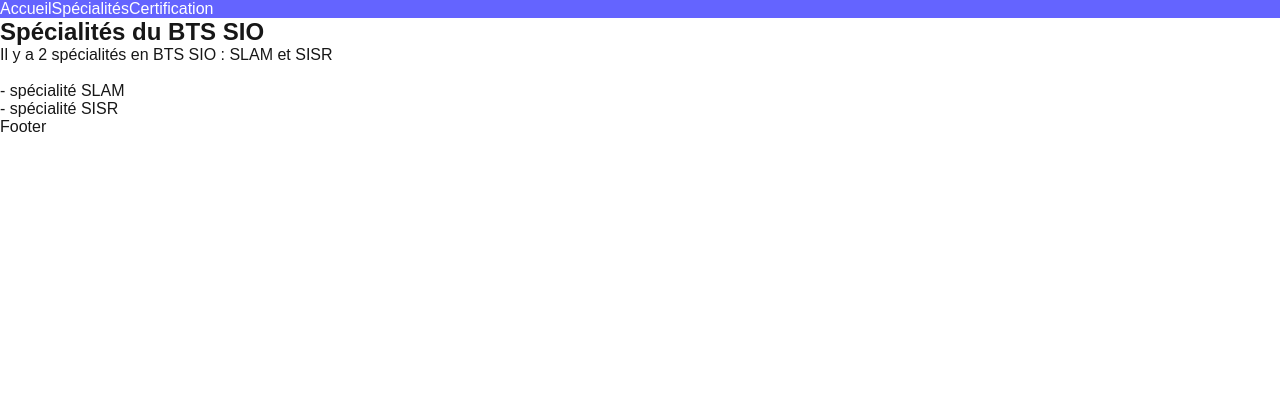
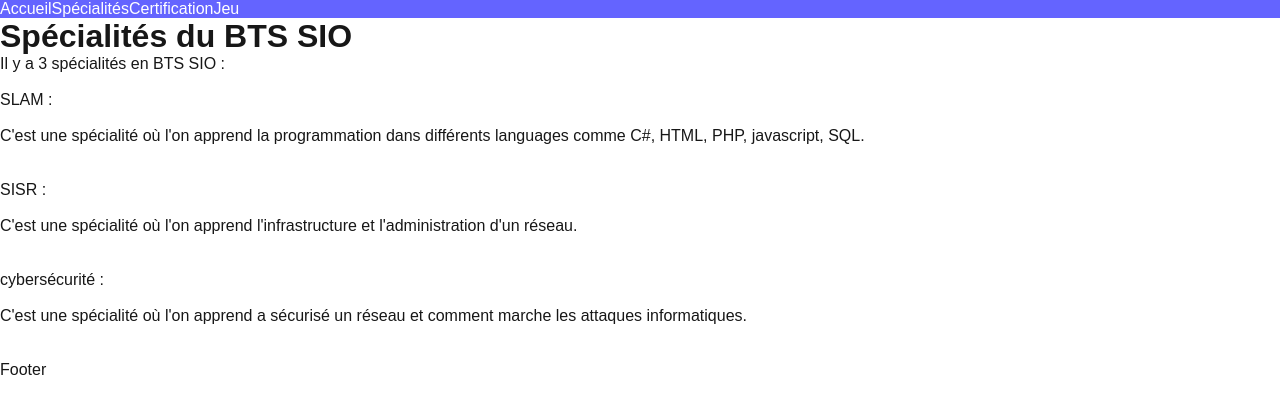
Before and after one commit to KLenesley/ApplicationBTS-SIO, a Next.js app: page /specialites in a window 1280 px wide. Shown: the top 414 px of the page. Built offline with nearby package versions, Linux system fonts and the light colour scheme.

Commit message:
ajout contenu

```diff
--- a/src/app/certifications/page.tsx
+++ b/src/app/certifications/page.tsx
@@ -3,7 +3,8 @@ export default function Certifications() {
 
     return (
         <div>
-            <h1>Certifications</h1>
+            <h1>Certifications</h1><br/>
+            <p>Les certifications sont des certificats pour améliorer et montrer nos compétences.</p><br/>
         </div>
     )
 
--- a/src/app/specialites/layout.tsx
+++ /dev/null
@@ -1,10 +0,0 @@
-export default function BlogLayout({
-    children,
-  }: {
-    children: React.ReactNode
-  }) {
-    return <section>{children}
-    <a href="http://localhost:3000/specialites/slam">- spécialité SLAM</a><br/>
-    <a href="http://localhost:3000/specialites/sisr">- spécialité SISR</a>
-    </section>
-  }
--- a/src/app/specialites/page.tsx
+++ b/src/app/specialites/page.tsx
@@ -5,8 +5,19 @@ export default function Specialite() {
     return (
         <div>
             <h1 className="text-blue-800">Spécialités du BTS SIO</h1>
-            Il y a 2 spécialités en BTS SIO : SLAM et SISR
-            <br></br><br></br>
+            Il y a 3 spécialités en BTS SIO : <br/><br/>
+
+            SLAM : <br/><br/>
+            <p>C'est une spécialité où l'on apprend la programmation dans différents languages comme
+                C#, HTML, PHP, javascript, SQL.</p><br/><br/>
+
+            SISR : <br/><br/>
+            <p>C'est une spécialité où l'on apprend l'infrastructure et l'administration d'un réseau.</p>
+            <br/><br/>
+
+            cybersécurité : <br/><br/>
+            <p>C'est une spécialité où l'on apprend a sécurisé un réseau et comment marche
+                les attaques informatiques.</p><br/><br/>
         </div>
     );
 
--- a/src/components/Menu.tsx
+++ b/src/components/Menu.tsx
@@ -7,6 +7,7 @@ export default function Menu() {
             <a href="http://localhost:3000/" className={styles.lien}>Accueil</a>
             <a href="http://localhost:3000/specialites" className={styles.lien}>Spécialités</a>
             <a href="http://localhost:3000/certifications" className={styles.lien}>Certification</a>
+            <a href="http://localhost:3000/jeu" className={styles.lien}>Jeu</a>
         </div>
     );
 
--- a/src/components/page.module.css
+++ b/src/components/page.module.css
@@ -4,6 +4,11 @@
     color: white;
   }
 
+  .Footer {
+    padding: 25;
+    background-color: rgb(100, 100, 255);
+  }
+
   .lien{
     padding: 15;
   }
```
Also changed, not shown: package.json (+5 -3 lines), src/app/jeu/page.tsx (added, +11 -0 lines), src/app/page.tsx (+2 -7 lines), src/app/specialites/sisr/page.tsx (deleted, +0 -9 lines), src/app/specialites/slam/page.tsx (deleted, +0 -9 lines), 1 other file (tests, documents, lock files or other folders).
